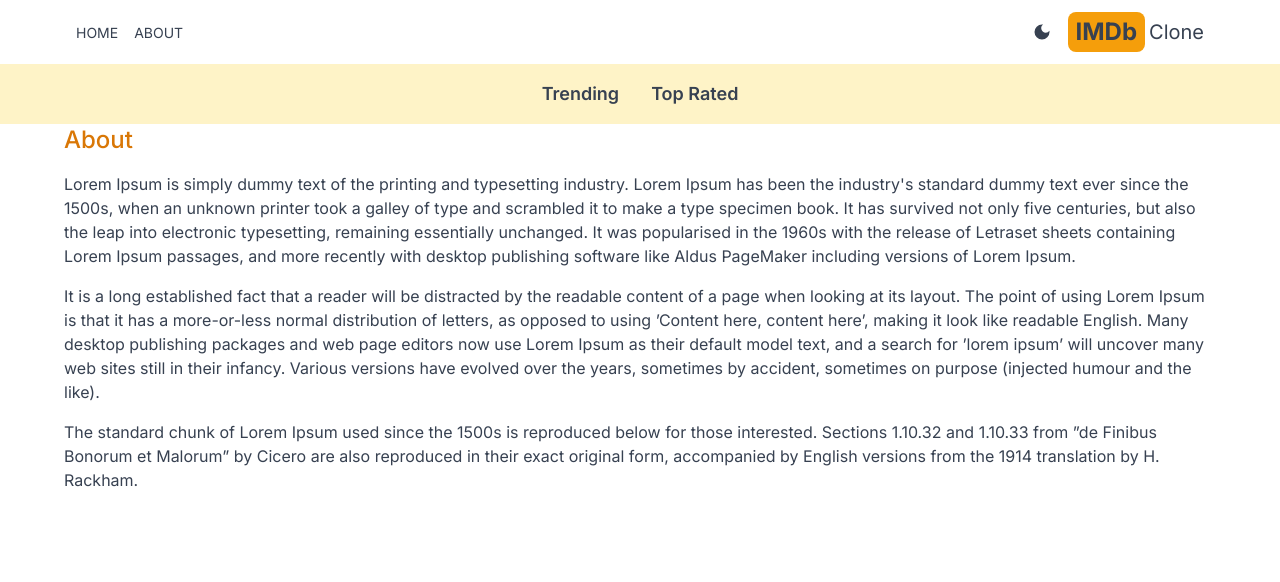
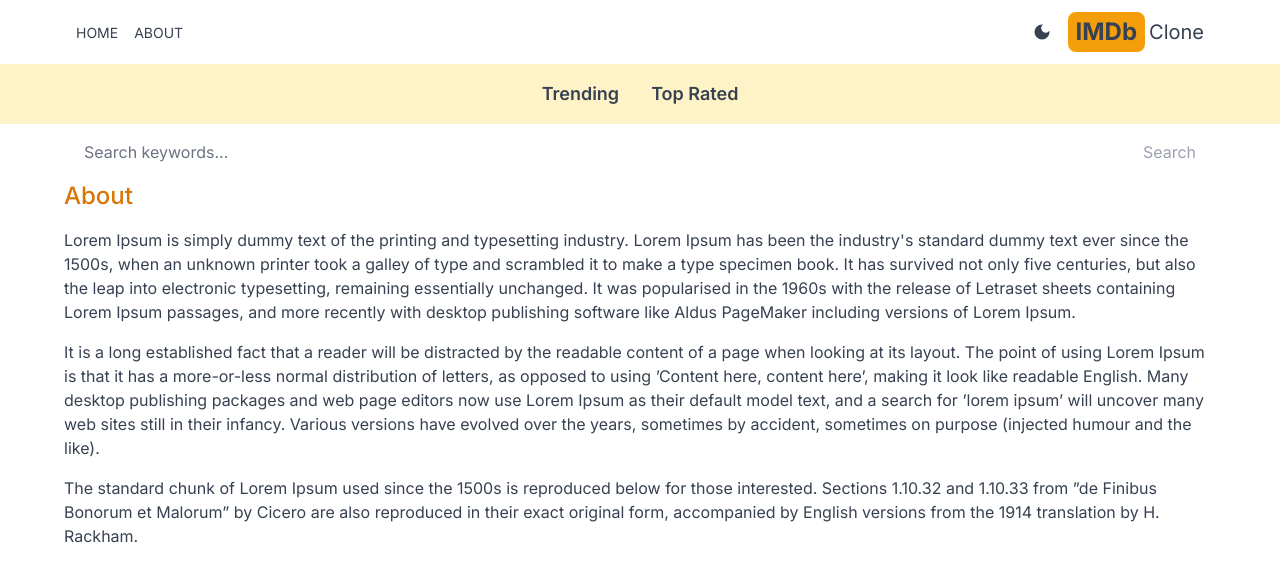
Before and after one commit to indayush/imdb-clone-nextjs, a Next.js app: page /about in a window 1280 px wide. Shown: the top 582 px of the page. Built offline with nearby package versions, Linux system fonts and the light colour scheme.

Commit message:
Added Search Functionality

```diff
--- a/src/app/layout.js
+++ b/src/app/layout.js
@@ -3,6 +3,7 @@
 import Header from "@/components/Header";
 import Providers from "./Providers";
 import Navbar from "@/components/Navbar";
+import SearchBox from "@/components/SearchBox";
 
 const inter = Inter({ subsets: ["latin"] });
 
@@ -18,6 +19,7 @@
         <Providers>
           <Header />
           <Navbar />
+          <SearchBox />
           {children}
         </Providers>
       </body>
--- /dev/null
+++ b/src/app/search/[searchTerm]/page.jsx
@@ -0,0 +1,18 @@
+import Results from '@/components/Results';
+
+export default async function SearchPage({ params }) {
+  const seachTerm = params.searchTerm;
+  const res = await fetch(
+    `https://api.themoviedb.org/3/search/movie?api_key=${process.env.BACKEND_API_KEY}&query=${seachTerm}&language=en-US&page=1&include_adult=true`
+  );
+  const data = await res.json();
+  const results = data.results;
+  return (
+    <div>
+      {results &&
+        results.length ===
+        <h1 className='text-center pt-6'>No results found</h1>}
+      {results && <Results results={results} />}
+    </div>
+  );
+}
--- /dev/null
+++ b/src/components/SearchBox.jsx
@@ -0,0 +1,34 @@
+"use client";
+
+import { useRouter } from "next/navigation";
+import { useState } from "react";
+
+export default function SearchBox() {
+  const [search, setSearch] = useState("");
+  const router = useRouter();
+
+  const handleSubmit = (e) => {
+    e.preventDefault();
+    router.push(`/search/${search}`)
+  };
+  return (
+    <form
+      className="flex justify-between px-5 max-w-6xl mx-auto"
+      onSubmit={handleSubmit}
+    >
+      <input
+        type="text"
+        placeholder="Search keywords..."
+        className="w-full h-14 rounded-md placeholder-gray-500 outline-none bg-transparent flex-1"
+        value={search}
+        onChange={(e) => setSearch(e.target.value)}
+      />
+      <button
+        className="text-amber-600 disabled:text-gray-400"
+        disabled={!search}
+      >
+        Search
+      </button>
+    </form>
+  );
+}
```
